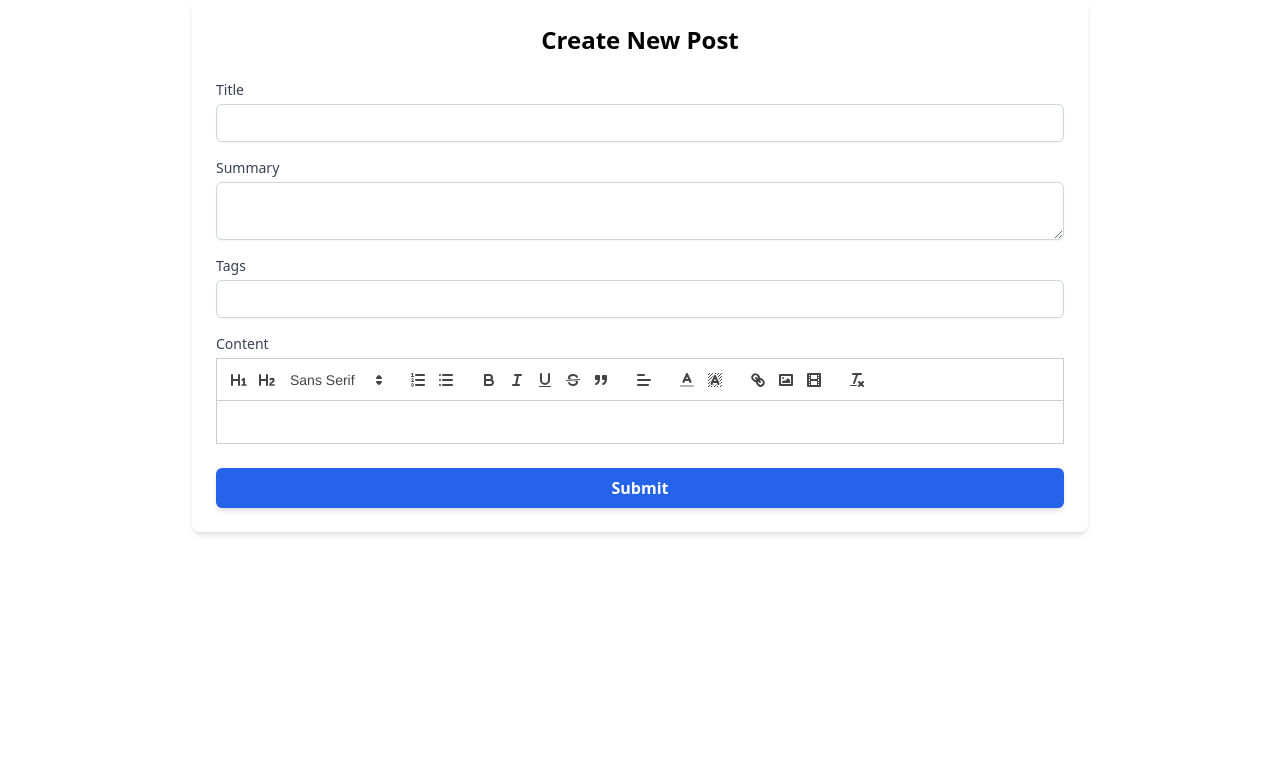
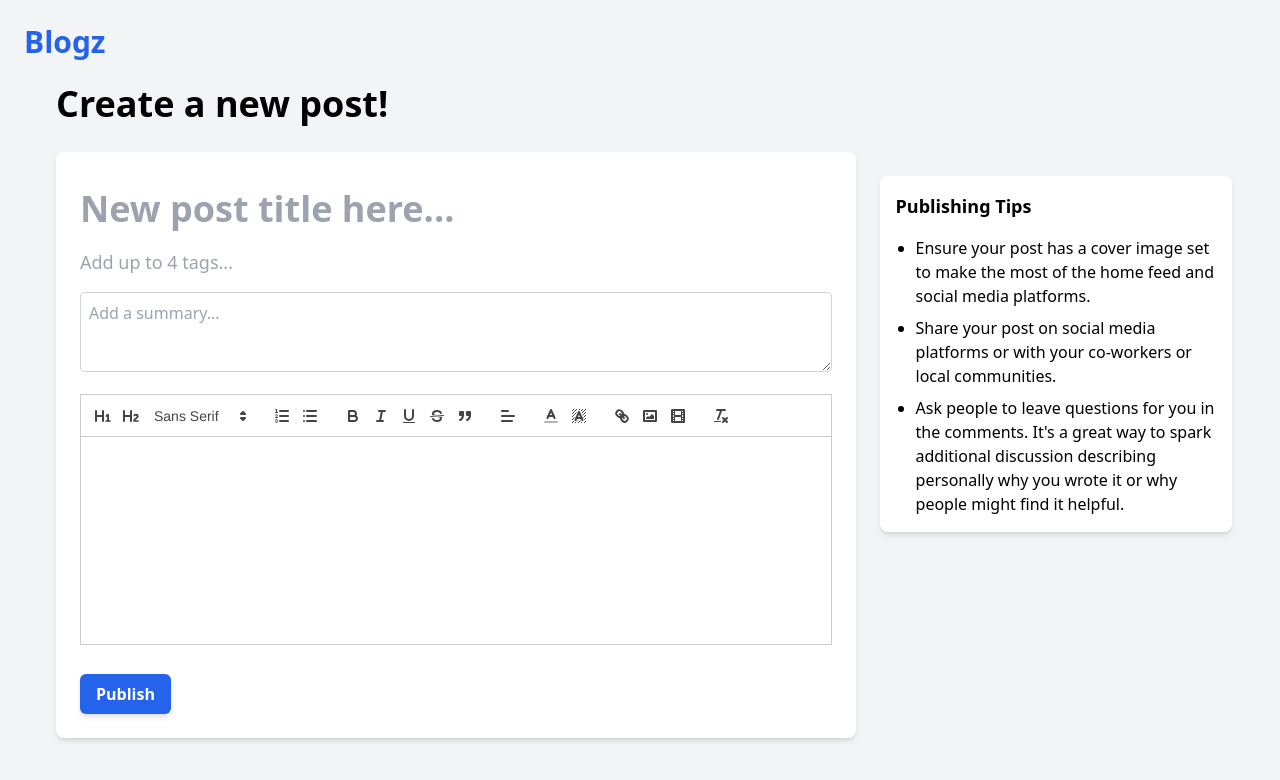
Before and after one commit to Joeljaison391/Blogz, a React (Vite) app: page /dashboard/posts/create in a window 1280 px wide. Shown: the top 780 px of the page. Built offline with nearby package versions, Linux system fonts and the light colour scheme; a web font is replaced by a local one.

Commit message:
Update: Changed the UI of Create Post page

```diff
--- a/src/pages/Dashboard/CreateNewPost.tsx
+++ b/src/pages/Dashboard/CreateNewPost.tsx
@@ -1,15 +1,16 @@
-import  { useState } from 'react';
-import { Formik, Form, Field, ErrorMessage, FormikValues } from 'formik';
+import { Formik, Form } from 'formik';
 import * as Yup from 'yup';
-import ReactQuill from 'react-quill';
-import 'react-quill/dist/quill.snow.css';
+import { useNavigate } from 'react-router-dom';
+
+import TitleField from '../../ui/CreatePostComponents/TitleField';
+import ContentField from '../../ui/CreatePostComponents/ContentField';
+import SubmitButton from '../../ui/CreatePostComponents/SubmitButton';
+import SummaryField from '../../ui/CreatePostComponents/SummaryField';
 import { uploadImageToAzure } from '../../utils/blobService';
-import { useNavigate } from 'react-router-dom';
+
 
 const CreateNewPost = () => {
   const navigate = useNavigate();
-  const [content, setContent] = useState('');
-
 
   const extractBase64Images = (htmlContent: string): string[] => {
     const base64Images: string[] = [];
@@ -59,7 +60,6 @@ const CreateNewPost = () => {
         }
       });
 
-      setContent(updatedContent);
       return updatedContent;
     } catch (error) {
       console.error('Error handling images:', error);
@@ -67,7 +67,7 @@ const CreateNewPost = () => {
     }
   };
 
-  const handleCreatePost = async (values: FormikValues) => {
+  const handleCreatePost = async (values: { title: any; summary: any; tags: any; content: any; }) => {
     try {
       const updatedContent = await handleImages(values.content);
 
@@ -79,8 +79,7 @@ const CreateNewPost = () => {
       };
 
       console.log(newPost);
-      //if successful, send the newPost object to your backend and navigate to /dahsboard
-
+      //if successful, send the newPost object to your backend and navigate to /dashboard
       navigate('/dashboard');
     } catch (error) {
       console.error('Error creating post:', error);
@@ -94,33 +93,18 @@ const CreateNewPost = () => {
     content: Yup.string().required('Content is required'),
   });
 
-  const modules = {
-    toolbar: [
-      [{ header: '1' }, { header: '2' }, { font: [] }],
-      [{ list: 'ordered' }, { list: 'bullet' }],
-      ['bold', 'italic', 'underline', 'strike', 'blockquote'],
-      [{ align: [] }],
-      [{ color: [] }, { background: [] }],
-      ['link', 'image', 'video'],
-      ['clean'],
-    ],
-  };
-
-  const formats = [
-    'header', 'font',
-    'bold', 'italic', 'underline', 'strike', 'blockquote',
-    'list', 'bullet',
-    'align',
-    'color',
-    'background',
-    'link',
-    'image',
-    'video',
-  ];
-
   return (
-    <div className="max-w-4xl mx-auto p-6 bg-white shadow-md rounded-lg">
-      <h2 className="text-2xl font-bold text-center mb-6">Create New Post</h2>
+    <div className="min-h-screen bg-gray-100 p-6">
+      <header className="flex items-center justify-between mb-6">
+        <div className="text-blue-600 font-bold text-3xl cursor-pointer" onClick={() => navigate('/')}>
+          Blogz
+        </div>
+      </header>
+      <div>
+        <h3 className='ml-8 pb-7 text-4xl font-bold '>Create a new post!</h3>
+      </div>
+      <div className="flex flex-col lg:flex-row">
+        <div className="lg:w-2/3 ml-8 p-6 bg-white shadow-md rounded-lg mb-6 lg:mb-0">
           <Formik
             initialValues={{ title: '', summary: '', tags: '', content: '' }}
             validationSchema={validationSchema}
@@ -129,70 +113,27 @@ const CreateNewPost = () => {
               setSubmitting(false);
             }}
           >
-        {({ isSubmitting, setFieldValue }) => (
+            {({ setFieldValue }) => (
               <Form>
-            <div className="mb-4">
-              <label htmlFor="title" className="block text-sm font-medium text-gray-700">
-                Title
-              </label>
-              <Field
-                type="text"
-                id="title"
-                name="title"
-                className="mt-1 block w-full p-2 border border-gray-300 rounded-md shadow-sm focus:ring-indigo-500 focus:border-indigo-500 sm:text-sm"
-              />
-              <ErrorMessage name="title" component="div" className="text-red-500 text-sm" />
-            </div>
-            <div className="mb-4">
-              <label htmlFor="summary" className="block text-sm font-medium text-gray-700">
-                Summary
-              </label>
-              <Field
-                as="textarea"
-                id="summary"
-                name="summary"
-                className="mt-1 block w-full p-2 border border-gray-300 rounded-md shadow-sm focus:ring-indigo-500 focus:border-indigo-500 sm:text-sm"
-              />
-              <ErrorMessage name="summary" component="div" className="text-red-500 text-sm" />
-            </div>
-            <div className="mb-4">
-              <label htmlFor="tags" className="block text-sm font-medium text-gray-700">
-                Tags
-              </label>
-              <Field
-                type="text"
-                id="tags"
-                name="tags"
-                className="mt-1 block w-full p-2 border border-gray-300 rounded-md shadow-sm focus:ring-indigo-500 focus:border-indigo-500 sm:text-sm"
-              />
-              <ErrorMessage name="tags" component="div" className="text-red-500 text-sm" />
-            </div>
-            <div className="mb-6">
-              <label htmlFor="content" className="block text-sm font-medium text-gray-700">
-                Content
-              </label>
-              <ReactQuill
-                value={content}
-                onChange={(value) => {
-                  setContent(value);
-                  setFieldValue('content', value);
-                }}
-                modules={modules}
-                formats={formats}
-                className="mt-1 quillIMG"
-              />
-              <ErrorMessage name="content" component="div" className="text-red-500 text-sm" />
-            </div>
-            <button
-              type="submit"
-              className="w-full py-2 px-4 bg-blue-600 text-white font-semibold rounded-md shadow-md hover:bg-blue-700 focus:outline-none focus:ring-2 focus:ring-indigo-500 focus:ring-offset-2"
-              disabled={isSubmitting}
-            >
-              Submit
-            </button>
+                <TitleField />
+                <SummaryField /> {/* Include SummaryField component */}
+                <ContentField setFieldValue={setFieldValue} />
+                <SubmitButton isSubmitting={false} />
               </Form>
             )}
           </Formik>
+        </div>
+        <div className="lg:w-1/3 p-6">
+          <div className="bg-white p-4 shadow-md rounded-lg">
+            <h3 className="font-bold text-lg mb-4">Publishing Tips</h3>
+            <ul className="list-disc pl-5">
+              <li className="mb-2">Ensure your post has a cover image set to make the most of the home feed and social media platforms.</li>
+              <li className="mb-2">Share your post on social media platforms or with your co-workers or local communities.</li>
+              <li>Ask people to leave questions for you in the comments. It's a great way to spark additional discussion describing personally why you wrote it or why people might find it helpful.</li>
+            </ul>
+          </div>
+        </div>
+      </div>
     </div>
   );
 };
```
Lines whose indentation alone changed are shown as unchanged.
